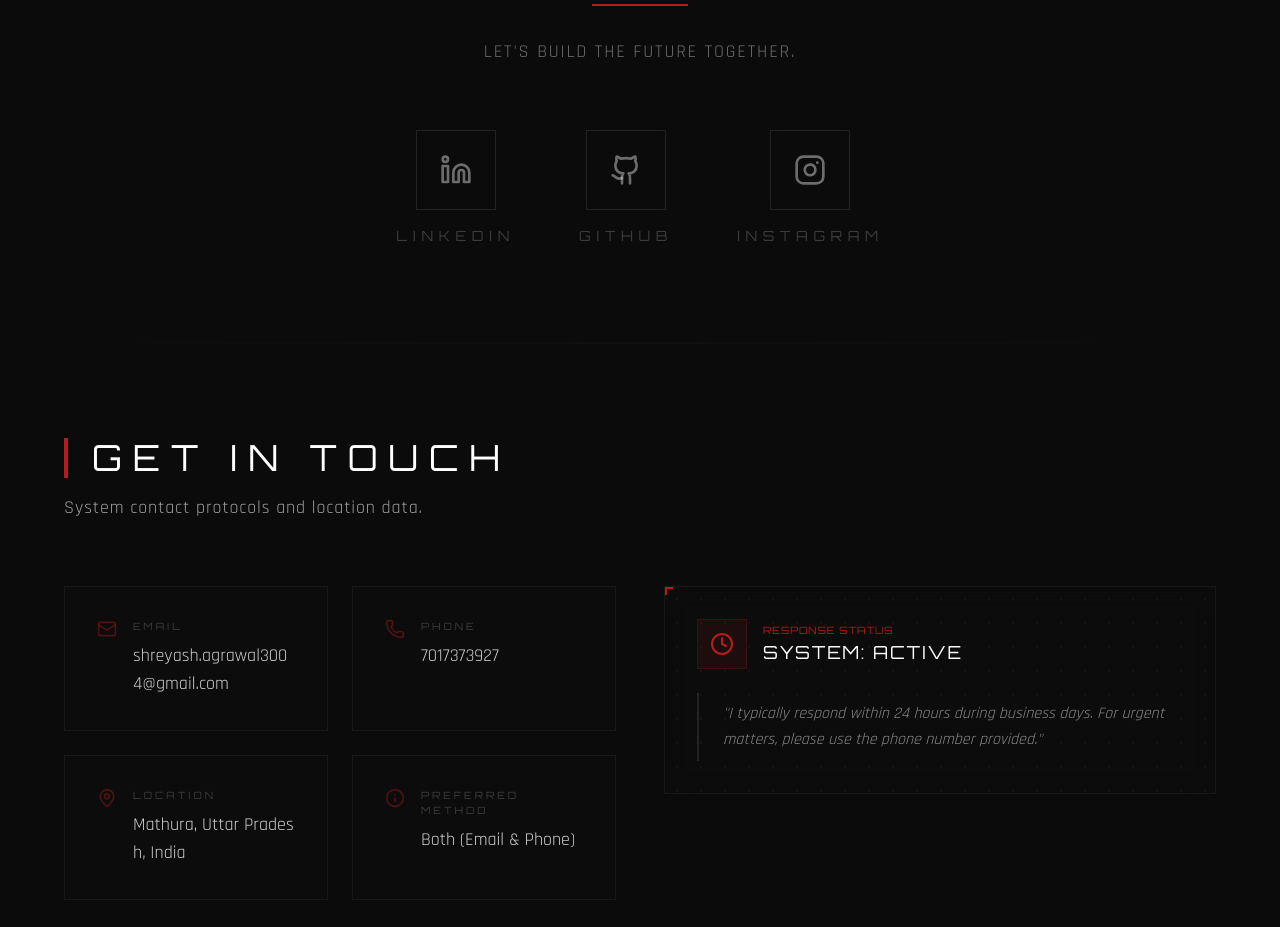
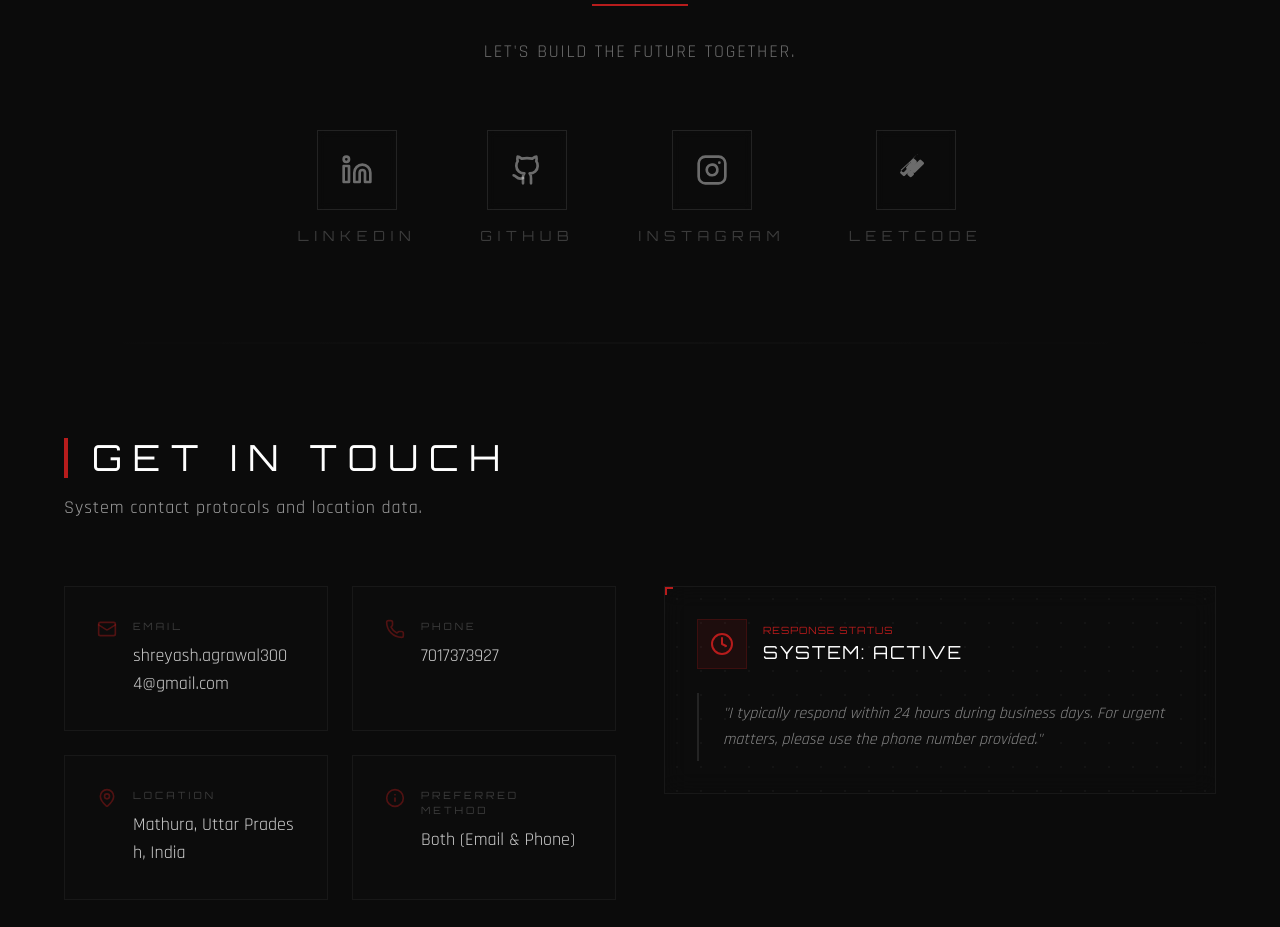
Before and after one commit to shreyashagrawal00/MyPortfolio, a Next.js app: page / in a window 1280 px wide. Shown: the part 7840-8767 px from the top of the page. Built offline with nearby package versions, Linux system fonts and the light colour scheme.

Commit message:
feat: Add `transformerData.ts` for portfolio content and `Connect.tsx` component to display animated contact links.

```diff
--- a/components/Connect.tsx
+++ b/components/Connect.tsx
@@ -2,12 +2,24 @@
 
 import { contactData } from "@/data/transformerData";
 import { motion } from "framer-motion";
-import { Linkedin, Github, Instagram } from "lucide-react";
+import { Linkedin, Github, Instagram, Terminal } from "lucide-react";
+
+const LeetcodeIcon = ({ className }: { className?: string }) => (
+  <svg
+    viewBox="0 0 24 24"
+    fill="currentColor"
+    className={className}
+    xmlns="http://www.w3.org/2000/svg"
+  >
+    <path d="M13.483 0a1.374 1.374 0 0 0-.961.414l-4.377 4.517a1.371 1.371 0 0 0-.001 1.935l1.042 1.053a1.37 1.37 0 0 0 1.942 0l3.375-3.483a.964.964 0 0 1 1.37 0l1.833 1.834a.97.97 0 0 1 0 1.37l-6.316 6.316a.965.965 0 0 1-1.37 0l-1.042-1.053a1.37 1.37 0 0 0-1.942 0l-1.042 1.053a1.373 1.373 0 0 0 0 1.935l1.042 1.053c.27.272.63.414.961.414a1.357 1.357 0 0 0 .961-.414l1.042-1.053a1.371 1.371 0 0 0 .001-1.935l-1.042-1.053a1.37 1.37 0 0 0-1.942 0l-3.375 3.483a.964.964 0 0 1-1.37 0l-1.833-1.834a.97.97 0 0 1 0-1.37l6.316-6.316a.965.965 0 0 1 1.37 0l1.042 1.053a1.37 1.37 0 0 0 1.942 0l1.042-1.053a1.373 1.373 0 0 0 0-1.935l-1.042-1.053a1.376 1.376 0 0 0-1.942 0L.414 12.061l1.042 1.053a1.37 1.37 0 0 0 1.942 0l1.042-1.053a1.376 1.376 0 0 0 0-1.935L12.522.414A1.374 1.374 0 0 0 13.483 0z" />
+  </svg>
+);
 
 const IconMap: { [key: string]: any } = {
   linkedin: Linkedin,
   github: Github,
   instagram: Instagram,
+  leetcode: LeetcodeIcon,
 };
 
 export default function Connect() {
--- a/data/transformerData.ts
+++ b/data/transformerData.ts
@@ -178,6 +178,7 @@ export const contactData = {
     { name: "LinkedIn", url: "https://www.linkedin.com/in/shreyash-agrawal-87636134a/", icon: "linkedin" },
     { name: "Github", url: "https://github.com/shreyashagrawal00", icon: "github" },
     { name: "Instagram", url: "https://www.instagram.com/shreyash_agrawal00/", icon: "instagram" },
+    { name: "LeetCode", url: "https://leetcode.com/u/K4fMSgxC0S/", icon: "leetcode" },
   ],
 };
 
```
